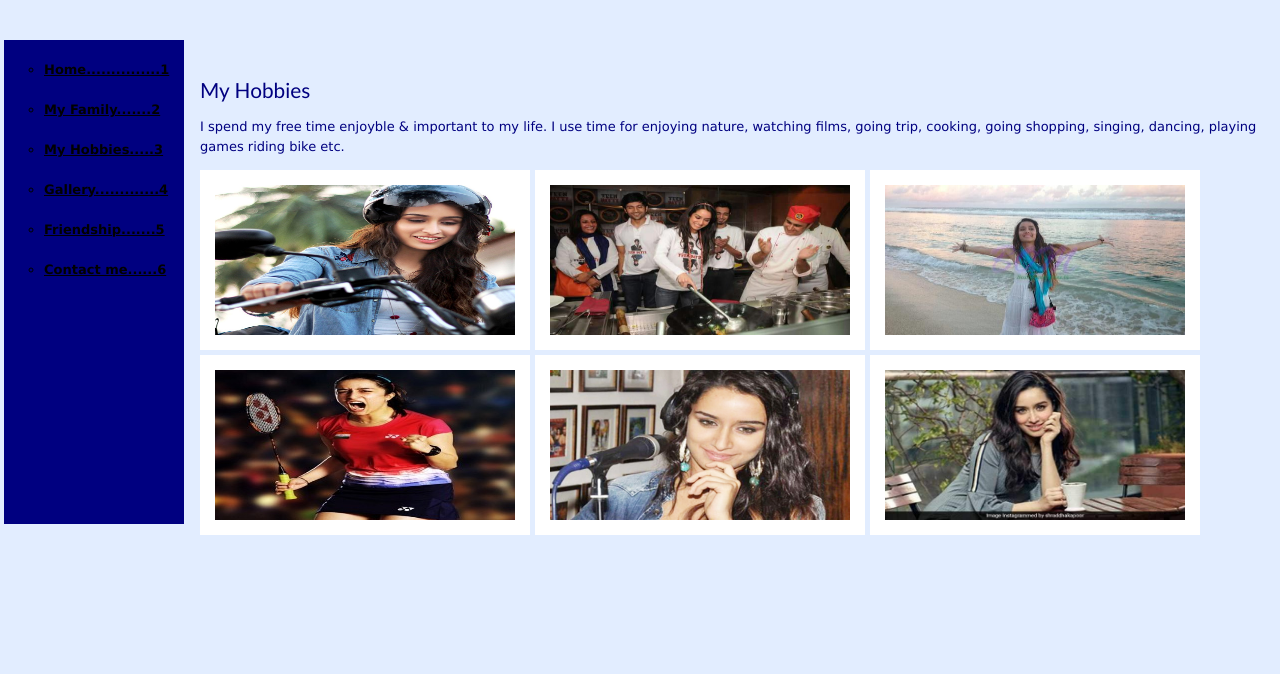
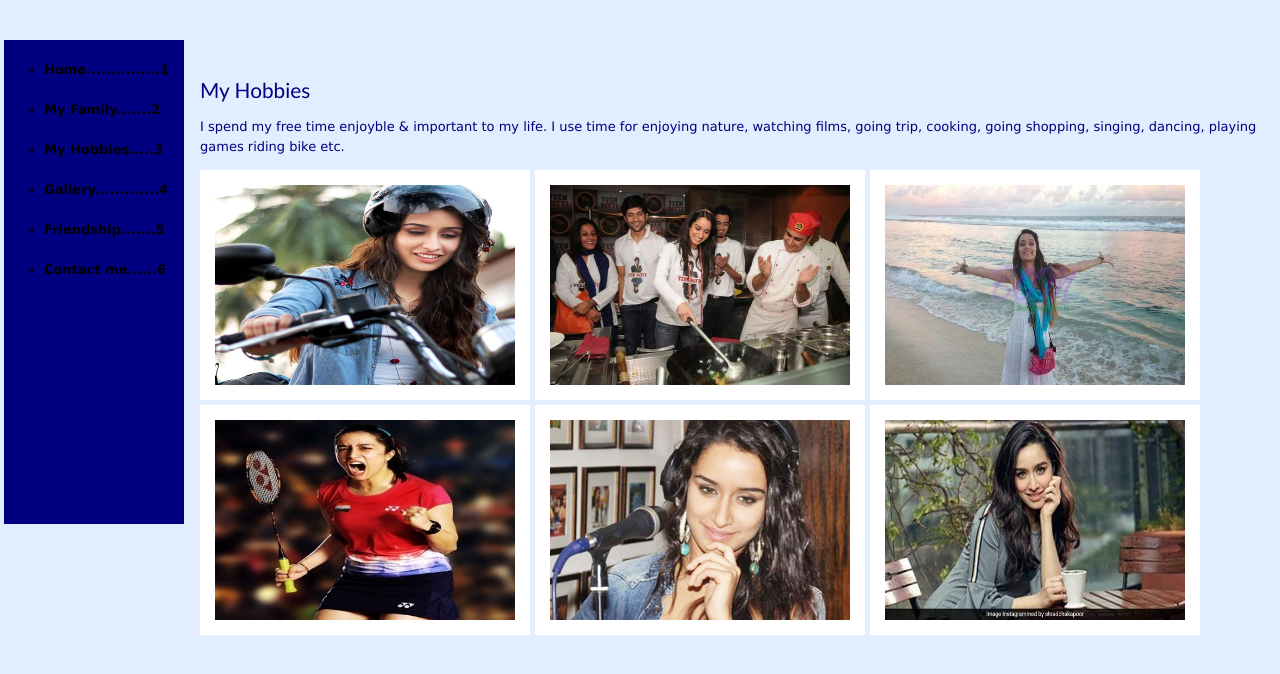
Before and after one commit to denurathnayaka/Personal-Website, a plain HTML site: page hobbies.html in a window 1280 px wide. Shown: the part 120-794 px from the top of the page. Drawn offline with Linux system fonts and the light colour scheme.

Commit message:
change style css file and hobbies html file

```diff
--- a/hobbies.html
+++ b/hobbies.html
@@ -59,17 +59,17 @@
     watching films, going trip, cooking, going shopping,
     singing, dancing, playing games riding bike etc. </p>
 
- <img src="Images/h1.jpg" height=150px width=300px>
+ <img src="Images/h1.jpg" height=200px width=300px>
 
- <img src="Images/h2.jpg" height=150px width=300px float="right">
+ <img src="Images/h2.jpg" height=200px width=300px float="right">
 
- <img src="Images/h3.jpg" height=150px width=300px float="right"> </br>
+ <img src="Images/h3.jpg" height=200px width=300px float="right"> </br>
 
- <img src="Images/h4.jpg" height=150px width=300px>
+ <img src="Images/h4.jpg" height=200px width=300px>
 
- <img src="Images/h5.jpg" height=150px width=300px float="right">
+ <img src="Images/h5.jpg" height=200px width=300px float="right">
 
- <img src="Images/h6.jpg" height=150px width=300px float="right"> </br>
+ <img src="Images/h6.jpg" height=200px width=300px float="right"> </br>
 
  </div> <!-- end of abc2 div -->
 
--- a/style1.css
+++ b/style1.css
@@ -12,6 +12,10 @@
 
  margin: 0;
 
+ }
+
+ #abc1 a {
+     text-decoration: none;
  }
 
  h1, h2, h3 {
```
